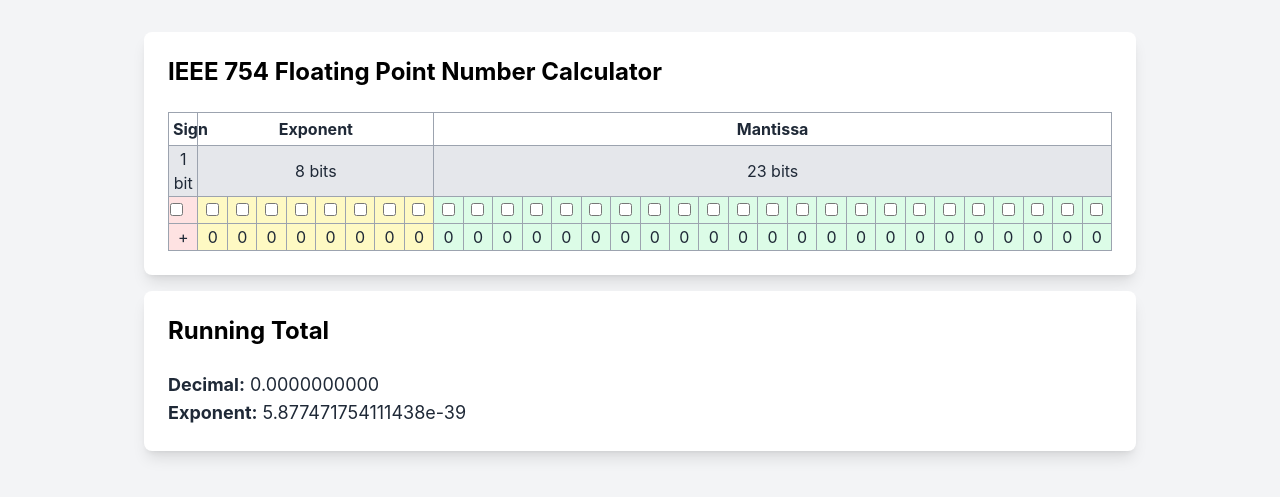
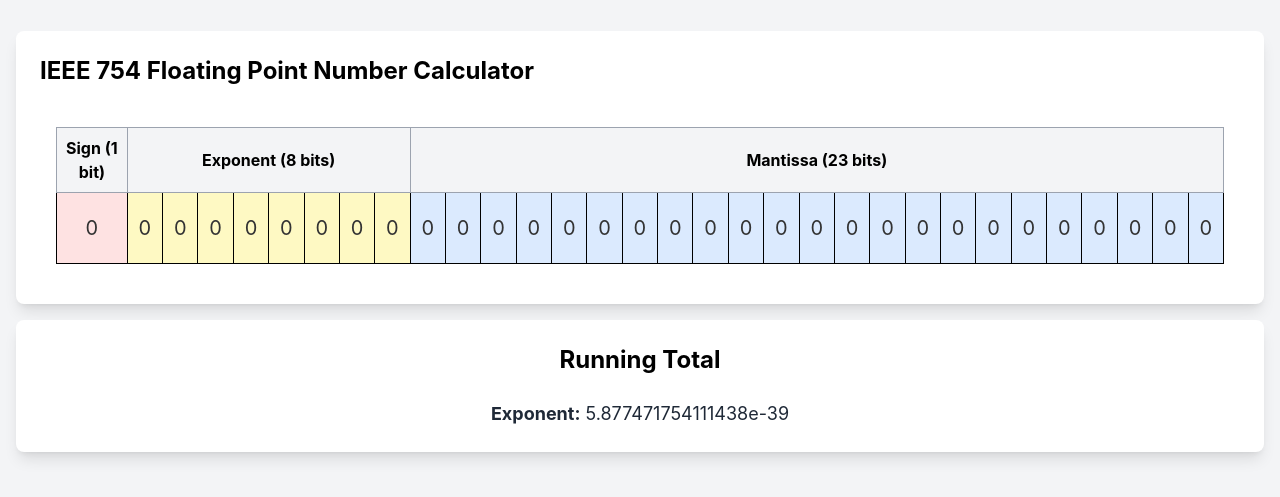
Before and after one commit to Exochos/Pupdog-Studio, a Next.js app: page /maths/week2 in a window 1280 px wide. Shown: the part 159-656 px from the top of the page. Built offline with nearby package versions, Linux system fonts and the light colour scheme.

Commit message:
updates to week 2

```diff
--- a/app/maths/week1/page.tsx
+++ b/app/maths/week1/page.tsx
@@ -1,7 +1,7 @@
 "use client"
 import Head from "next/head"
 import React, { useEffect, useState } from "react"
-import { metadata } from "./metadata"
+// import { metadata } from "./metadata"
 
 const Week1Page: React.FC = () => {
   const errorMessages = {
--- a/app/maths/week2/page.tsx
+++ b/app/maths/week2/page.tsx
@@ -1,26 +1,35 @@
 "use client"
-
 import Head from "next/head"
 import { useEffect, useState } from "react"
+import "./styles.css"
 
 export default function MathsAssignment() {
   const [sign, setSign] = useState(false)
   const [exponent, setExponent] = useState(Array(8).fill(false))
   const [mantissa, setMantissa] = useState(Array(23).fill(false))
-  const [totalDecimal, setTotalDecimal] = useState("0")
   const [totalExponent, setTotalExponent] = useState("0e0")
+  const [mantissaTooltip, setMantissaTooltip] = useState(Array(23).fill(false))
+  const [exponentTooltip, setExponentTooltip] = useState(Array(8).fill(false))
+  const [signTooltip, setSignTooltip] = useState(false)
 
-  const handleCheckboxChange = (index: number | null, type: "sign" | "exponent" | "mantissa") => {
+  const handleCheckboxChange = (index: number | null, type: string) => {
     if (type === "sign") {
       setSign(!sign)
+      setSignTooltip(!sign) // Open tooltip when checked
     } else if (type === "exponent" && index !== null) {
       const newExponent = [...exponent]
       newExponent[index] = !newExponent[index]
       setExponent(newExponent)
+      const newExponentTooltip = [...exponentTooltip]
+      newExponentTooltip[index] = newExponent[index] // Open tooltip when checked
+      setExponentTooltip(newExponentTooltip)
     } else if (type === "mantissa" && index !== null) {
       const newMantissa = [...mantissa]
       newMantissa[index] = !newMantissa[index]
       setMantissa(newMantissa)
+      const newMantissaTooltip = [...mantissaTooltip]
+      newMantissaTooltip[index] = newMantissa[index] // Open tooltip when checked
+      setMantissaTooltip(newMantissaTooltip)
     }
   }
 
@@ -37,15 +46,31 @@ export default function MathsAssignment() {
       let total = (1 + mantissaTotal) * Math.pow(2, exponentTotal - 127)
       if (sign) total = -total
 
-      const totalDecimalStr = total.toFixed(10)
       const totalExponentStr = total.toExponential()
 
-      setTotalDecimal(totalDecimalStr)
       setTotalExponent(totalExponentStr)
     }
 
     calculateTotal()
   }, [sign, exponent, mantissa])
+
+  const displayValue = (index: number, type: string) => {
+    if (type === "exponent") {
+      return `2^${7 - index}`
+    } else if (type === "mantissa") {
+      return `2^-${index + 1}`
+    }
+    return null
+  }
+
+  const getCellClass = (checked: boolean, type: string) => {
+    if (checked) {
+      if (type === "sign") return "highlighted-sign"
+      if (type === "exponent") return "highlighted-exponent"
+      if (type === "mantissa") return "highlighted-mantissa"
+    }
+    return ""
+  }
 
   return (
     <>
@@ -55,98 +80,117 @@ export default function MathsAssignment() {
       </Head>
 
       <div className="flex min-h-screen items-center justify-center bg-gray-100">
-        <div className="mx-auto max-w-screen-lg p-4">
-          <div className="flex flex-col gap-4 md:flex-row">
+        <div className="p-4">
+          <div className="flex flex-col gap-4">
             <div className="flex-1 rounded-lg bg-white p-6 shadow-lg">
               <h3 className="mb-6 text-2xl font-bold text-black">IEEE 754 Floating Point Number Calculator</h3>
-              <div className="overflow-x-auto">
-                <table className="w-full table-fixed border-collapse">
+              <div className="overflow-x-auto p-4">
+                <table className="w-full table-fixed border-collapse p-6">
                   <thead>
                     <tr>
-                      <th className="border border-gray-400 p-1">Sign</th>
-                      <th className="border border-gray-400 p-1" colSpan={8}>
-                        Exponent
+                      <th className="border border-gray-400 bg-gray-100 p-2 text-black" colSpan={2}>
+                        Sign (1 bit)
                       </th>
-                      <th className="border border-gray-400 p-1" colSpan={23}>
-                        Mantissa
+                      <th className="border border-gray-400 bg-gray-100 p-1 text-black" colSpan={8}>
+                        Exponent (8 bits)
+                      </th>
+                      <th className="border border-gray-400 bg-gray-100 p-1 text-black" colSpan={23}>
+                        Mantissa (23 bits)
                       </th>
                     </tr>
                   </thead>
                   <tbody>
                     <tr>
-                      <td className="border border-gray-400 bg-gray-200 text-center" colSpan={1}>
-                        1 bit
-                      </td>
-                      <td className="border border-gray-400 bg-gray-200 text-center" colSpan={8}>
-                        8 bits
-                      </td>
-                      <td className="border border-gray-400 bg-gray-200 text-center" colSpan={23}>
-                        23 bits
-                      </td>
-                    </tr>
-                    <tr>
-                      <td className="border border-gray-400 bg-red-100">
-                        <div className="tooltip" data-tip="Sign Bit">
+                      <td
+                        className={`border border-black bg-red-100 py-5 text-center ${getCellClass(sign, "sign")}`}
+                        colSpan={2}
+                      >
+                        <div
+                          className={`morph tooltip tooltip-bottom tooltip-error ${signTooltip ? "tooltip-open" : ""}`}
+                          data-tip="Sign Bit"
+                        >
                           <input
                             type="checkbox"
                             name="sign"
                             value="1"
                             checked={sign}
                             onChange={() => handleCheckboxChange(null, "sign")}
+                            id="sign-checkbox"
                           />
+                          <label htmlFor="sign-checkbox" className="checkbox-label"></label>
                         </div>
                       </td>
-                      {Array.from({ length: 8 }).map((_, index) => (
-                        <td key={index} className="border border-gray-400 bg-yellow-100 text-center">
-                          <div className="tooltip" data-tip={Math.pow(2, 7 - index)}>
+
+                      {/* Exponent row */}
+                      {Array.from({ length: 8 }).map((_, index) => {
+                        const reversedIndex = 7 - index
+                        return (
+                          <td
+                            key={index}
+                            className={`border border-black bg-yellow-100 py-5 text-center ${getCellClass(
+                              exponent[reversedIndex],
+                              "exponent"
+                            )}`}
+                          >
+                            <div
+                              className={`morph tooltip-offset tooltip tooltip-bottom tooltip-warning ${
+                                exponentTooltip[reversedIndex] ? "tooltip-open" : ""
+                              }`}
+                              data-tip={displayValue(reversedIndex, "exponent")}
+                            >
                               <input
                                 type="checkbox"
                                 name="exponent"
-                              value={index}
-                              checked={exponent[index]}
-                              onChange={() => handleCheckboxChange(index, "exponent")}
+                                value={reversedIndex}
+                                checked={exponent[reversedIndex]}
+                                onChange={() => handleCheckboxChange(reversedIndex, "exponent")}
+                                id={`exponent-checkbox-${reversedIndex}`}
                               />
+                              <label htmlFor={`exponent-checkbox-${reversedIndex}`} className="checkbox-label"></label>
                             </div>
                           </td>
-                      ))}
-                      {Array.from({ length: 23 }).map((_, index) => (
-                        <td key={index} className="border border-gray-400 bg-green-100 text-center">
-                          <div className="tooltip" data-tip={Math.pow(2, 22 - index)}>
+                        )
+                      })}
+
+                      {/* Mantissa row */}
+                      {Array.from({ length: 23 })
+                        .reverse()
+                        .map((_, index) => (
+                          <td
+                            key={index}
+                            className={`border border-black bg-blue-100 py-5 text-center ${getCellClass(
+                              mantissa[22 - index],
+                              "mantissa"
+                            )}`}
+                          >
+                            <div
+                              className={`morph tooltip tooltip-bottom tooltip-primary ${
+                                mantissaTooltip[22 - index] ? "tooltip-open" : ""
+                              }`}
+                              data-tip={`2^-${index + 1}`}
+                            >
                               <input
                                 type="checkbox"
                                 name="mantissa"
                                 value={index}
-                              checked={mantissa[index]}
-                              onChange={() => handleCheckboxChange(index, "mantissa")}
+                                checked={mantissa[22 - index]}
+                                onChange={() => handleCheckboxChange(22 - index, "mantissa")}
+                                id={`mantissa-checkbox-${22 - index}`}
                               />
+                              <label htmlFor={`mantissa-checkbox-${22 - index}`} className="checkbox-label"></label>
                             </div>
                           </td>
                         ))}
-                    </tr>
-                    <tr>
-                      <td className="border border-gray-400 bg-red-100 text-center">{sign ? "-" : "+"}</td>
-                      {exponent.map((checked, index) => (
-                        <td key={index} className="border border-gray-400 bg-yellow-100 text-center">
-                          {checked ? 1 : 0}
-                        </td>
-                      ))}
-                      {mantissa.map((checked, index) => (
-                        <td key={index} className="border border-gray-400 bg-green-100 text-center">
-                          {checked ? 1 : 0}
-                        </td>
-                      ))}
+                      {/* End of mantissa row */}
                     </tr>
                   </tbody>
                 </table>
               </div>
             </div>
           </div>
-          <div className="mt-4 flex flex-col gap-4 md:flex-row">
-            <div className="flex-1 rounded-lg bg-white p-6 shadow-lg">
+          <div className="mt-4 flex flex-col gap-4 md:flex-row md:gap-8">
+            <div className="flex-1 rounded-lg bg-white p-6 text-center shadow-lg">
               <h3 className="mb-6 text-2xl font-bold text-black">Running Total</h3>
-              <p className="text-lg">
-                <strong>Decimal:</strong> {totalDecimal}
-              </p>
               <p className="text-lg">
                 <strong>Exponent:</strong> {totalExponent}
               </p>
--- /dev/null
+++ b/app/maths/week2/styles.css
@@ -0,0 +1,55 @@
+.table {
+  display: table;
+  width: 100%;
+  border-collapse: collapse;
+}
+
+.morph {
+  display: flex;
+  justify-content: center;
+  align-items: center;
+  width: 100%;
+  height: 100%;
+}
+
+input[type="checkbox"] {
+  display: none;
+}
+
+.checkbox-label {
+  display: flex;
+  justify-content: center;
+  align-items: center;
+  width: 100%;
+  height: 100%;
+  min-height: 20px;
+  font-size: 20px;
+  transition: all 0.3s ease;
+  cursor: pointer;
+  color: #333;
+}
+
+input[type="checkbox"] + .checkbox-label::before {
+  content: "0";
+}
+
+input[type="checkbox"]:checked + .checkbox-label::before {
+  content: "1";
+  transform: scale(1.2);
+}
+
+.highlighted-sign {
+  background-color: #ff8080; /* Vivid red for sign */
+}
+
+.highlighted-exponent {
+  background-color: #ffd700; /* Vivid yellow for exponent */
+}
+
+
+.highlighted-mantissa {
+  background-color: #20d2ff; /* Vivid blue for mantissa */
+}
+.no-scroll {
+  overflow-x: hidden; /* Hide horizontal scrollbar */
+}
```
Lines whose indentation alone changed are shown as unchanged.
